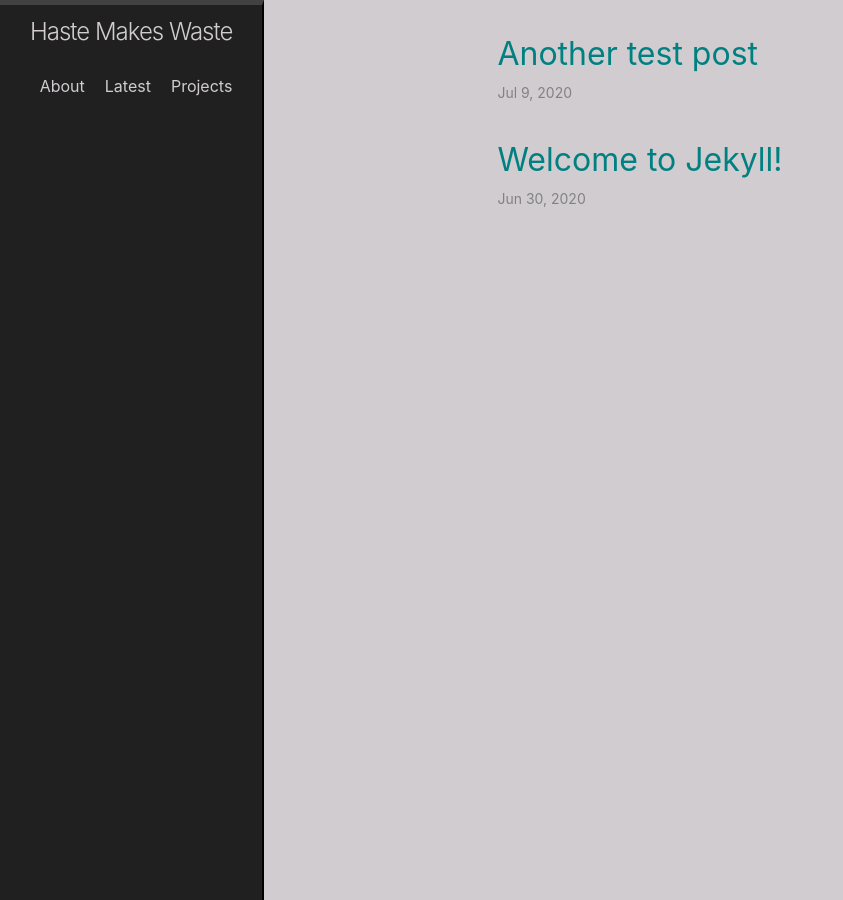
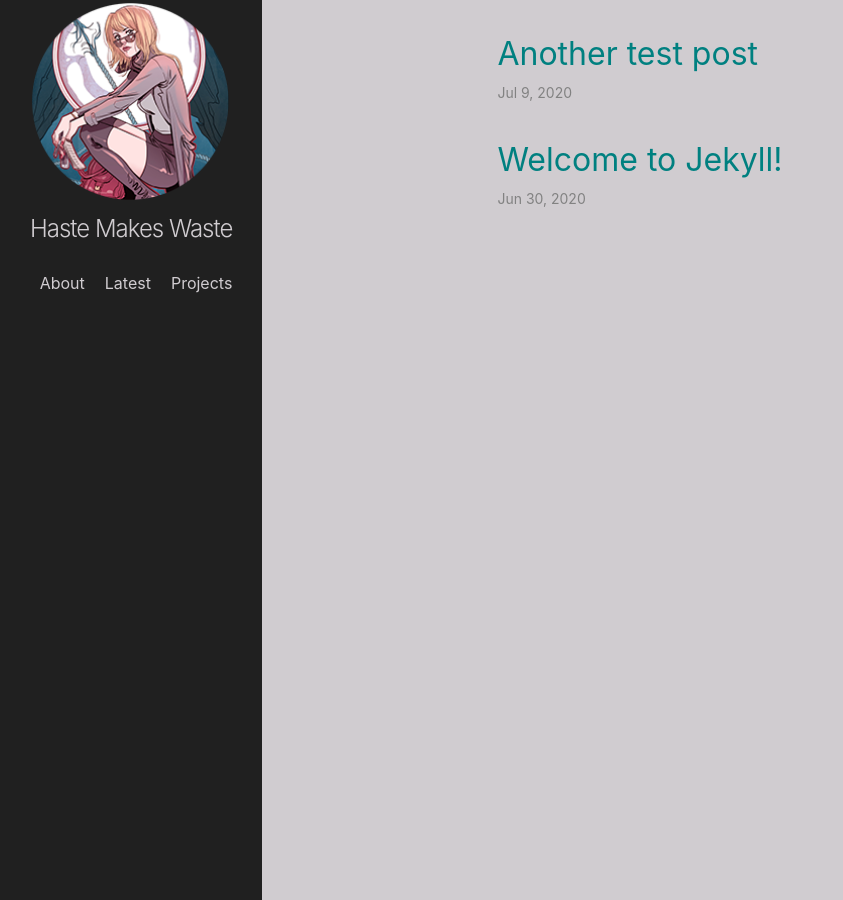
Before and after one commit to EVHaste/haste-makes-waste, a Jekyll site: the page built from index.markdown, in a window 1280 px wide. Shown: the whole page, without its empty margins (0-843 px from the left). Built offline with Jekyll 4.4.1, drawn with Linux system fonts in a browser that asks for light colours.

Commit message:
The bar has been slain, thanks Travis

```diff
--- a/_includes/header.html
+++ b/_includes/header.html
@@ -4,6 +4,7 @@
     {%- assign default_paths = site.pages | map: "path" -%}
     {%- assign page_paths = site.header_pages | default: default_paths -%}
     {%- assign titles_size = site.pages | map: 'title' | join: '' | size -%}
+    <img src="../assets/images/avi.png" alt="Test image">
     <a class="site-title" rel="author" href="{{ "/" | relative_url }}">{{ site.title | escape }}</a>
 
     {%- if titles_size > 0 -%}
--- a/_sass/minima/custom-styles.scss
+++ b/_sass/minima/custom-styles.scss
@@ -12,6 +12,7 @@ height: 100%;
 position: fixed;
 border-right: 2px solid black;
 flex-direction: column;
+border: none;
 
 }
 
```
Also changed, not shown: assets/images/avi.png (added).
